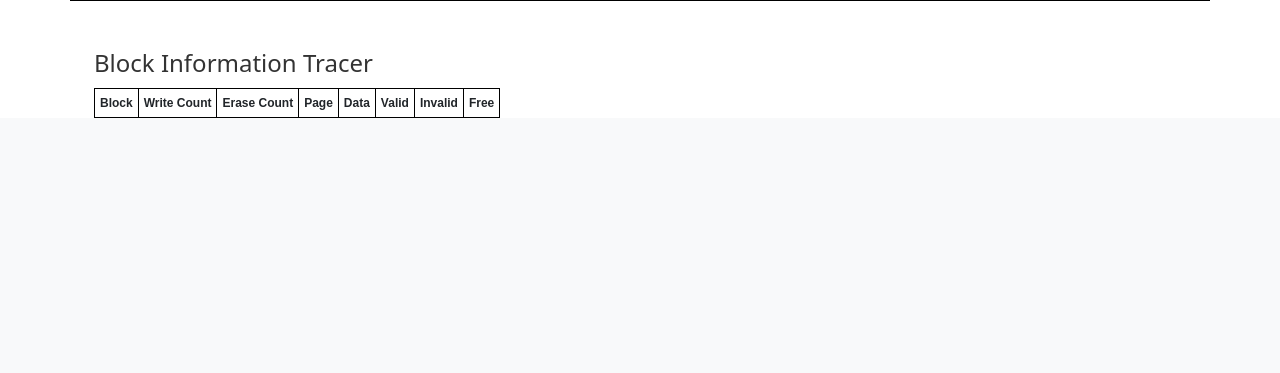
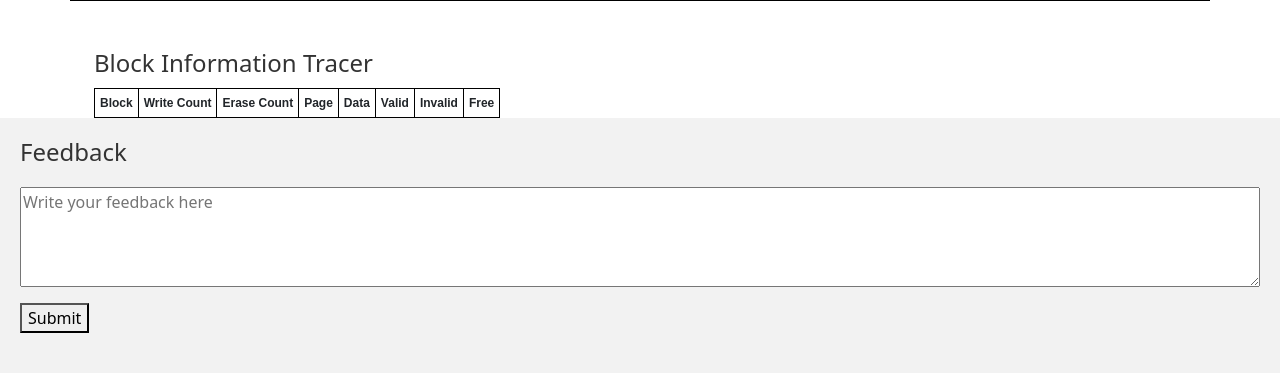
Before and after one commit to bithabib/flash_ssd_simulator_web, a Python web app: template templates/flash_memory.html in a window 1280 px wide. Shown: the part 1163-1536 px from the top of the page. Before the commit the page ends 1281 px from the top, so only its background shows below. Run offline with Jinja, Linux system fonts and the light colour scheme; the template is opened without the code that fills it, so the values that code supplies are empty.

Commit message:
Feedback section introduce to get people comments and feedback to enhance the simulator

```diff
--- /dev/null
+++ b/src/css/comments_section.css
@@ -0,0 +1,77 @@
+.feedback-section {
+    background-color: #f2f2f2;
+    padding: 20px;
+}
+
+.feedback-section h2 {
+    margin-bottom: 20px;
+}
+
+#feedback-form {
+    margin-bottom: 20px;
+}
+
+#feedback-input {
+    width: 100%;
+    height: 100px;
+    resize: vertical;
+    margin-bottom: 10px;
+}
+
+#comments-container {
+    margin-top: 20px;
+}
+
+.comment {
+    display: flex;
+    margin-bottom: 20px;
+    border: 1px solid #ccc;
+    padding: 10px;
+    border-radius: 5px;
+}
+
+.comment img {
+    width: 50px;
+    height: 50px;
+    border-radius: 50%;
+    margin-right: 10px;
+}
+
+.comment-content {
+    display: flex;
+    flex-direction: column;
+}
+
+.comment-content h3 {
+    margin: 0;
+}
+
+.comment-content p {
+    margin: 5px 0;
+}
+
+.comment-actions {
+    display: flex;
+    align-items: center;
+    margin-top: 10px;
+}
+
+.comment-actions .like-button {
+    display: flex;
+    align-items: center;
+    padding: 5px;
+    margin-right: 10px;
+    cursor: pointer;
+}
+
+.comment-actions .like-button:hover {
+    background-color: #eee;
+}
+
+.comment-actions .like-button i {
+    margin-right: 5px;
+}
+
+.comment-actions .like-count {
+    font-weight: bold;
+}
--- a/templates/flash_memory.html
+++ b/templates/flash_memory.html
@@ -83,6 +83,7 @@
             border-radius: 4px;
         }
     </style>
+    <link rel="stylesheet" type="text/css" href="../src/css/comments_section.css">
 </head>
 
 <body>
@@ -1289,7 +1290,7 @@
             </table>
         </div>
 
-        <div class="container mt-5">
+        <div class="container mt-5" style="overflow-y: auto; max-height: 200px;">
             <h2>
                 Block Information Tracer
             </h2>
@@ -1312,10 +1313,21 @@
             </table>
         </div>
     </div>
+    <div class="feedback-section">
+        <h2>Feedback</h2>
+        <form id="feedback-form">
+            <textarea id="feedback-input" placeholder="Write your feedback here"></textarea>
+            <button type="submit">Submit</button>
+        </form>
+        <div id="comments-container">
+            <!-- User comments and admin replies will be dynamically added here -->
+        </div>
+    </div>
 
     <script src="https://cdn.jsdelivr.net/npm/bootstrap@5.3.0/dist/js/bootstrap.min.js"></script>
     <script src="https://cdnjs.cloudflare.com/ajax/libs/jquery/3.6.0/jquery.min.js"></script>
     <script src="../views/flash_ssd_simulation.js"></script>
+    <script src="../views/feedback.js"></script>
     <!-- <script src="../views/update_data_flash_ssd.js"></script> -->
 </body>
 
--- /dev/null
+++ b/views/feedback.js
@@ -0,0 +1,57 @@
+const form = document.getElementById("feedback-form");
+const commentsContainer = document.getElementById("comments-container");
+
+form.addEventListener("submit", function (e) {
+  e.preventDefault();
+
+  const feedbackInput = document.getElementById("feedback-input");
+  const feedbackText = feedbackInput.value.trim();
+
+  if (feedbackText !== "") {
+    const comment = createComment(feedbackText);
+    commentsContainer.prepend(comment);
+
+    feedbackInput.value = "";
+  }
+});
+
+function createComment(text) {
+  const comment = document.createElement("div");
+  comment.classList.add("comment");
+
+  const avatar = document.createElement("img");
+//   avatar.src = "../src/logo/user.jpg";
+  avatar.alt = "User Avatar";
+
+  const commentContent = document.createElement("div");
+  commentContent.classList.add("comment-content");
+
+  const username = document.createElement("h3");
+  username.textContent = "User";
+
+  const commentText = document.createElement("p");
+  commentText.textContent = text;
+
+  commentContent.appendChild(username);
+  commentContent.appendChild(commentText);
+
+  const commentActions = document.createElement("div");
+  commentActions.classList.add("comment-actions");
+
+  const likeButton = document.createElement("div");
+  likeButton.classList.add("like-button");
+  likeButton.innerHTML = '<i class="fas fa-thumbs-up"></i>Like';
+
+  const likeCount = document.createElement("span");
+  likeCount.classList.add("like-count");
+  likeCount.textContent = "0";
+
+  commentActions.appendChild(likeButton);
+  commentActions.appendChild(likeCount);
+
+  comment.appendChild(avatar);
+  comment.appendChild(commentContent);
+  comment.appendChild(commentActions);
+
+  return comment;
+}
```
Also changed, not shown: src/logo/user.jpg (added).
